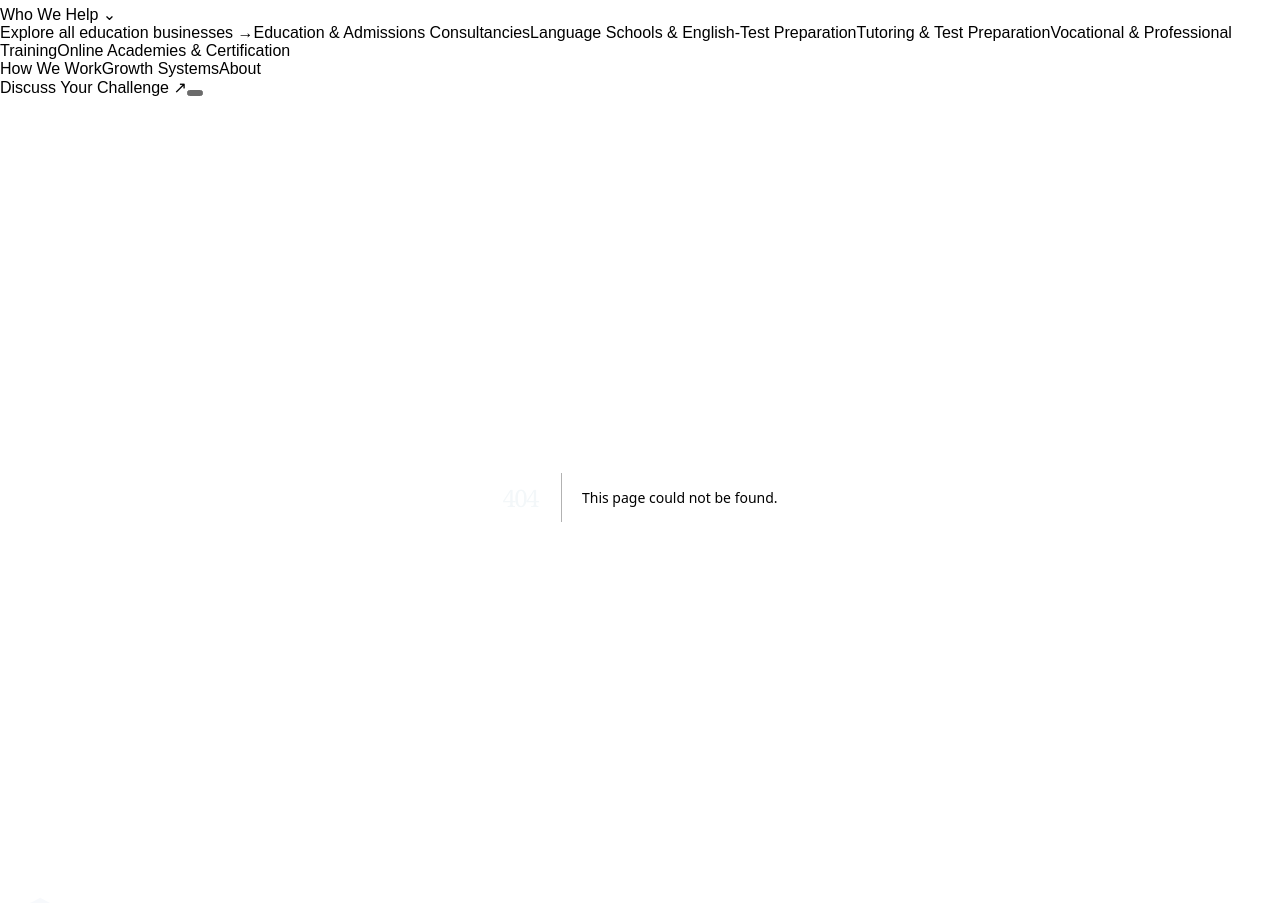
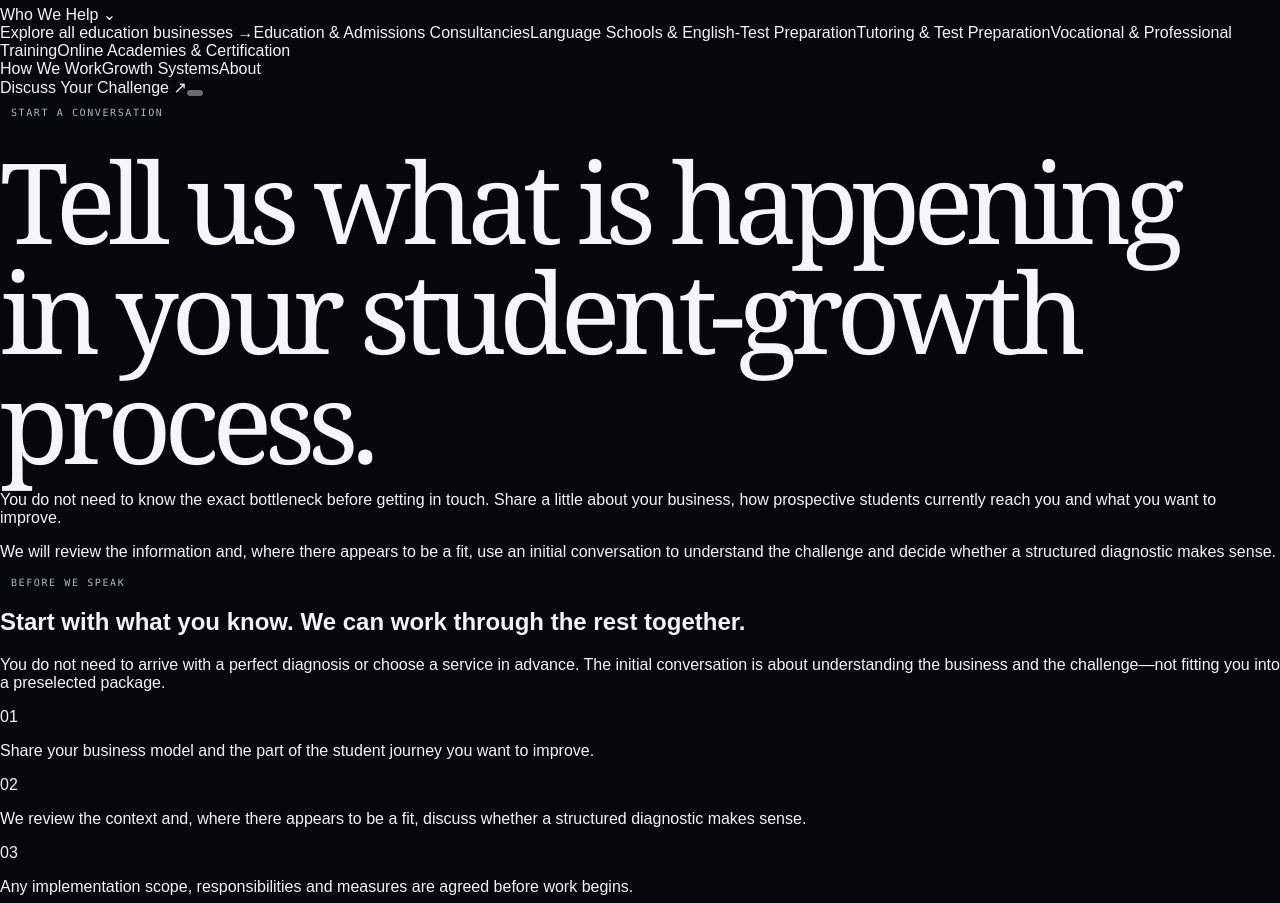
Before and after one commit to Edufaros/edufaros, a Next.js app in the folder edufaros-company-site/: page /discuss-growth in a window 1280 px wide. Before the commit this address had no page. Shown: the part 81-984 px from the top of the page. Built offline with nearby package versions, Linux system fonts and the light colour scheme.

Commit message:
Build contact page and growth challenge form

```diff
--- /dev/null
+++ b/edufaros-company-site/app/discuss-growth/page.tsx
@@ -0,0 +1,35 @@
+import { ContactForm } from "@/components/contact-form";
+
+export const metadata = {
+  title: "Discuss Your Student Growth Challenge | Contact EduFaros",
+  description: "Tell EduFaros about your education business and the student acquisition or enrolment challenge you want to improve.",
+  alternates: { canonical: "/discuss-growth/" },
+};
+
+export default function DiscussGrowthPage() {
+  return (
+    <>
+      <section className="page-intro-band contact-intro">
+        <div className="container page-intro-inner">
+          <p className="eyebrow"><span className="eyebrow-rule" /> Start a conversation</p>
+          <h1>Tell us what is happening in your student-growth process.</h1>
+          <p>You do not need to know the exact bottleneck before getting in touch. Share a little about your business, how prospective students currently reach you and what you want to improve.</p>
+          <p>We will review the information and, where there appears to be a fit, use an initial conversation to understand the challenge and decide whether a structured diagnostic makes sense.</p>
+        </div>
+      </section>
+      <section className="section section-ivory contact-section">
+        <div className="container contact-layout">
+          <aside className="contact-aside">
+            <p className="eyebrow"><span className="eyebrow-rule" /> Before we speak</p>
+            <h2 className="display-heading">Start with what you know. We can work through the rest together.</h2>
+            <p>You do not need to arrive with a perfect diagnosis or choose a service in advance. The initial conversation is about understanding the business and the challenge—not fitting you into a preselected package.</p>
+            <div className="contact-aside-note"><span>01</span><p>Share your business model and the part of the student journey you want to improve.</p></div>
+            <div className="contact-aside-note"><span>02</span><p>We review the context and, where there appears to be a fit, discuss whether a structured diagnostic makes sense.</p></div>
+            <div className="contact-aside-note"><span>03</span><p>Any implementation scope, responsibilities and measures are agreed before work begins.</p></div>
+          </aside>
+          <ContactForm />
+        </div>
+      </section>
+    </>
+  );
+}
```
